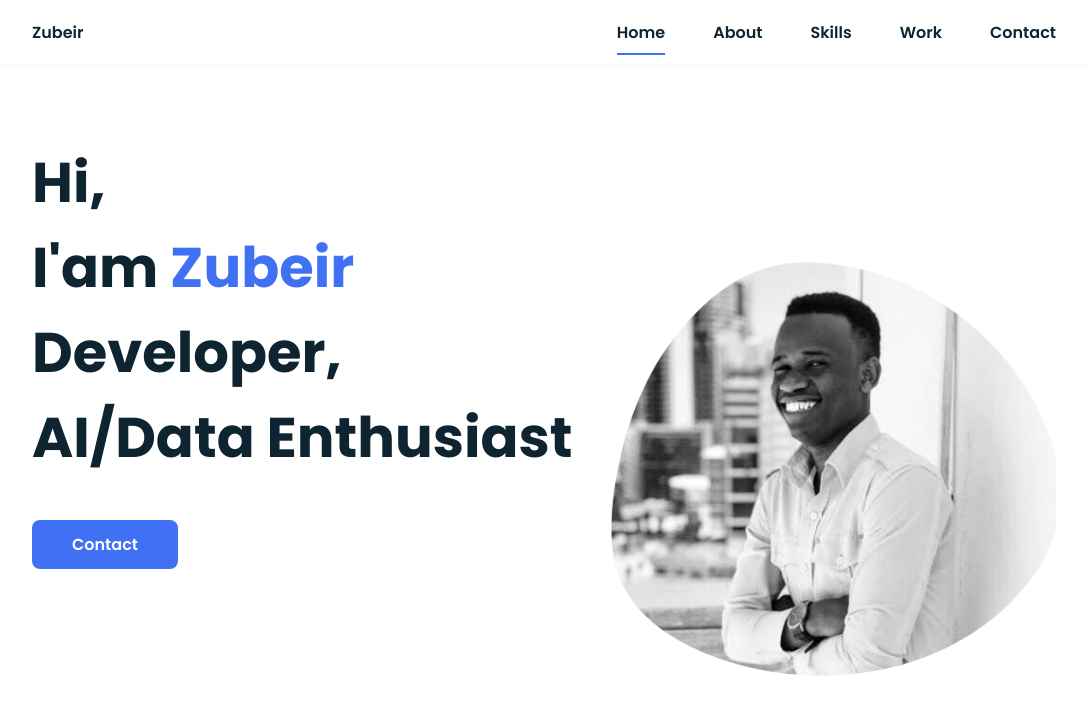
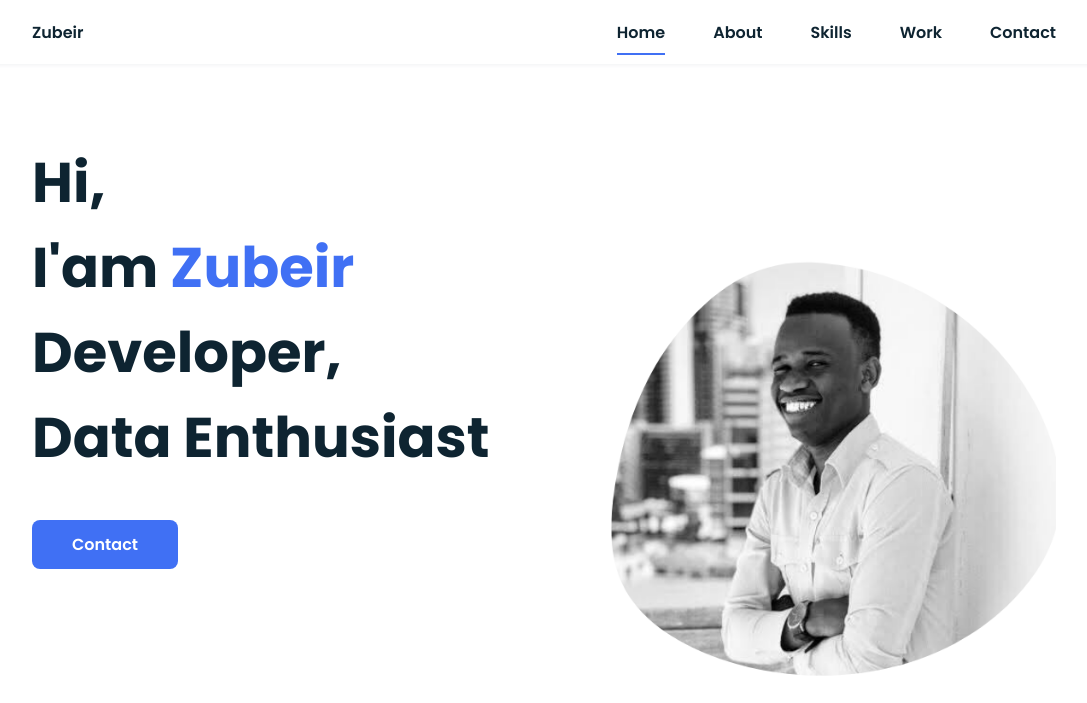
Before and after one commit to Zubrah/My_portfolio, a plain HTML site: page index.html in a window 1280 px wide. Shown: the top 703 px of the page, without its empty margins (96-1183 px from the left). Drawn offline with nearby package versions, Linux system fonts and the light colour scheme.

Commit message:
Update index.html

```diff
--- a/index.html
+++ b/index.html
@@ -39,7 +39,7 @@
             <!--===== HOME =====-->
             <section class="home bd-grid" id="home">
                 <div class="home__data">
-                    <h1 class="home__title">Hi,<br>I'am <span class="home__title-color">Zubeir</span><br>Developer,<br>AI/Data Enthusiast</h1>
+                    <h1 class="home__title">Hi,<br>I'am <span class="home__title-color">Zubeir</span><br>Developer,<br>Data Enthusiast</h1>
 
                     <a href="https://www.linkedin.com/in/zuberi-msemo-b9688691" class="button">Contact</a>
                 </div>
```
